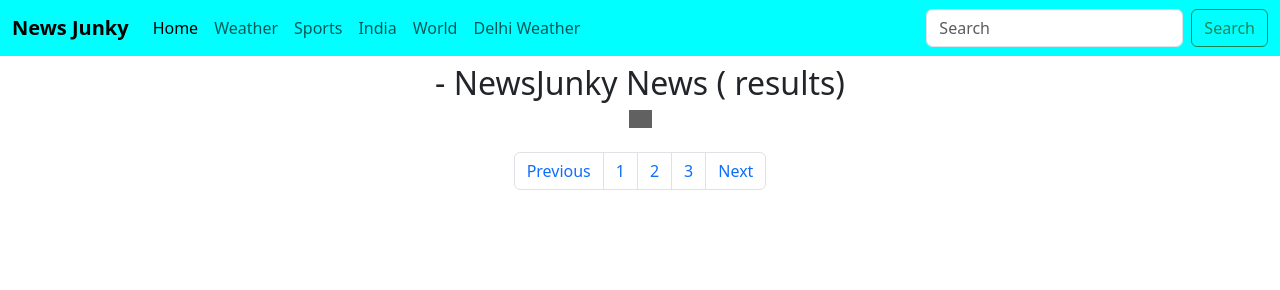
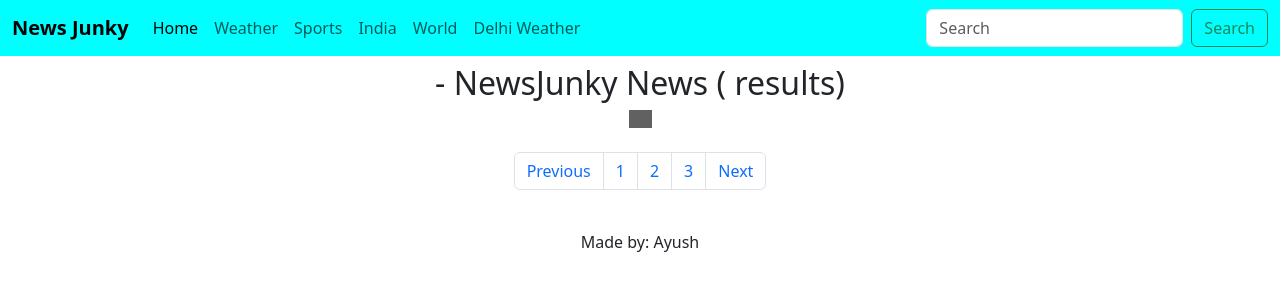
Before and after one commit to ayushjaiz/News-App, a website: page index.html in a window 1280 px wide. Drawn offline with nearby package versions, Linux system fonts and the light colour scheme; grey boxes are pictures that could not be loaded.

Commit message:
Update index.html

```diff
--- a/index.html
+++ b/index.html
@@ -82,6 +82,9 @@
     </div>
 
     </div>
+
+    <span class="Name d-flex justify-content-center">Made by: Ayush</span>
+
     <script src="https://cdn.jsdelivr.net/npm/bootstrap@5.3.0-alpha1/dist/js/bootstrap.bundle.min.js"
         integrity="sha384-w76AqPfDkMBDXo30jS1Sgez6pr3x5MlQ1ZAGC+nuZB+EYdgRZgiwxhTBTkF7CXvN"
         crossorigin="anonymous"></script>
```
